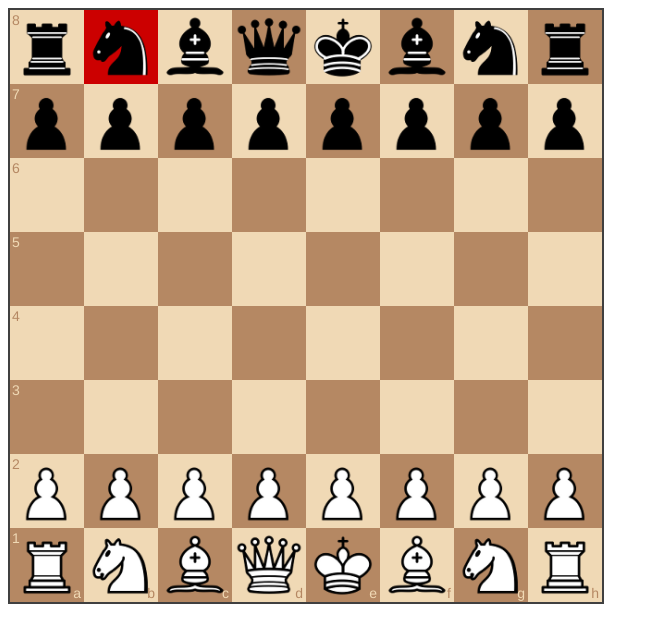
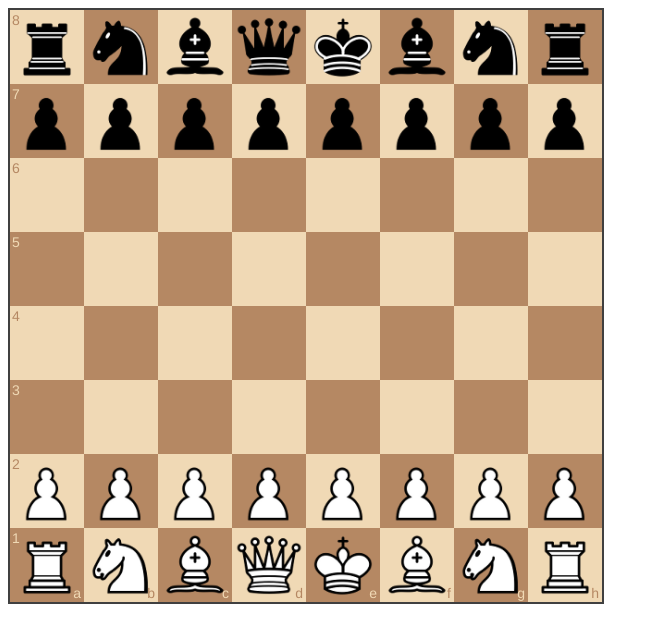
Before and after one commit to djordjelacmanovic/chess-game, a website: page static/index.html in a window 1280 px wide. Both pictures are taken after a click on the element 121 px from the left and 47 px from the top of the page. Shown: the whole page, without its empty margins (0-659 px from the left). Drawn offline with Linux system fonts and the light colour scheme.

Commit message:
enforce moves and refactor client side js a bit

```diff
--- a/static/index.html
+++ b/static/index.html
@@ -13,19 +13,37 @@
 <script type="text/javascript" src="js/chessboard-0.3.0.min.js"></script>
 <script type="text/javascript">
 
-    var socket = io({transports: ['websocket']});
+    function init() {
+        window.socket = io({transports: ['websocket']});
 
-    socket.on('message', function (message) {
+        window.socket.on('message', function (message) {
             console.log(message);
         });
 
+        window.socket.on('move', function (move) {
+            window.board.move(move);
+        });
+        window.board = new ChessBoard('board', {
+            onMouseoverSquare: mouseOverSquare,
+            onMouseoutSquare: function () {
+                if (window.selectedPiece)
+                    return;
+                removeGreySquares();
+            }
+        });
+
         window.selectedPiece = null;
+        window.toMove = 'white';
 
-    var removeGreySquares = function removeGreySquares() {
+        window.board.start();
+        bindClickListeners();
+    }
+
+    function removeGreySquares() {
         $('#board').find('.square-55d63').css('background', '').removeClass('selected');
-    };
+    }
 
-    var greySquare = function (square) {
+    function greySquare(square) {
         var squareEl = $('#board').find('.square-' + square);
 
         var background = '#a9a9a9';
@@ -35,10 +53,9 @@
 
         squareEl.css('background', background);
         squareEl.addClass('selected');
-    };
+    }
 
-    var board = new ChessBoard('board', {
-        onMouseoverSquare: function (square, piece) {
+    function mouseOverSquare(square, piece) {
         if (window.selectedPiece)
             return;
         removeGreySquares();
@@ -46,51 +63,60 @@
         if (!piece)
             return;
 
-            socket.on('piece exists ' + square, function (exists) {
+        if(piece.search(
+                        window.toMove == 'white'
+                                ? /^w/
+                                : /^b/
+                ) === -1){
+            return;
+        }
+
+        window.socket.on('piece exists ' + square, function (exists) {
             if (exists) {
                 greySquare(square);
-                    socket.on('allowed moves ' + square, function (moves) {
+                window.socket.on('allowed moves ' + square, function (moves) {
                     moves.forEach(function (sq) {
                         greySquare(sq);
                     });
                 });
 
-                    socket.emit('allowed moves', square);
+                window.socket.emit('allowed moves', square);
             }
         });
 
-            socket.emit('piece exists', square);
+        window.socket.emit('piece exists', square);
 
-        },
-        onMouseutSquare: function () {
-            if (window.selectedPiece)
-                return;
-            removeGreySquares();
     }
-    });
 
-    board.start();
-
-    socket.on('move', function (move) {
-        board.move(move);
-    });
-
+    function bindClickListeners() {
         $('.square-55d63').click(function () {
             var el = jQuery(this);
             var sq = el.data('square');
-        if (selectedPiece) {
+            var piece = el.find('img').data('piece');
+            if (window.selectedPiece) {
                 if (!el.hasClass('selected'))
                     return;
-            var move = selectedPiece + '-' + sq;
-            board.move(move);
+                var move = window.selectedPiece + '-' + sq;
+                window.board.move(move);
                 window.selectedPiece = null;
+                toggleMove();
                 socket.emit('move', move);
                 return removeGreySquares();
             }
+            if(piece.search(window.toMove === 'white' ? /^w/ : /^b/) === -1)
+                return;
             window.selectedPiece = sq;
-        console.log(selectedPiece);
+            console.log(window.selectedPiece);
             el.css('background', '#cc0000');
-    })
+        });
+    }
+
+    function toggleMove() {
+        window.toMove = window.toMove === 'white' ? 'black' : 'white';
+    }
+
+    init();
+
 </script>
 </body>
 </html>
```
Lines whose indentation alone changed are shown as unchanged.
